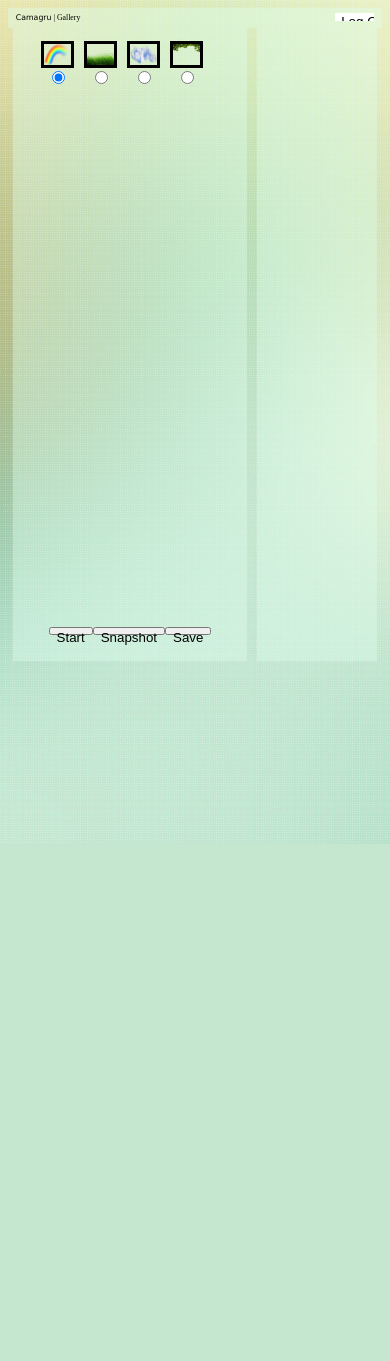
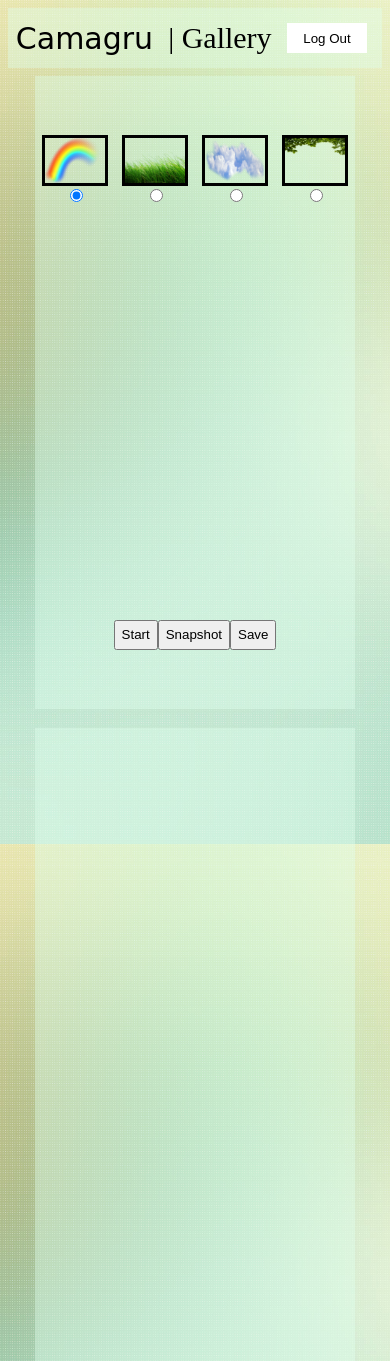
Before and after one commit to ach5910/Camagru, a PHP site: page /Camagru/ in a window 390 px wide. Before the commit the page ends 844 px from the top, so only its background shows below. Run offline with PHP 8.4, Linux system fonts and the light colour scheme; the visitor is signed in with stand-in values (Sample User, id 1); data that the repository does not hold is empty; some libraries are stand-ins or nearby versions.

Commit message:
Working on making all the pages fully responsive

```diff
--- a/index.css
+++ b/index.css
@@ -19,15 +19,18 @@ body {
 	flex-direction: row;
 	justify-content: space-around;
 	height: 75vh;
+	margin-top: 2vw;
 	flex-wrap: wrap;
 }
 .main-content {
 	display: flex;
 	flex-direction: column;
 	justify-content: space-between;
+	align-items: center;
 	width :60vw;
+	min-width: 320px;
 	height: 100%;
-
+	margin-bottom: 5vw;
 	background-color: rgba(223, 255, 238, 0.4);
 }
 
@@ -36,10 +39,7 @@ body {
 	justify-content: space-between;
 	align-items: center;
 	align-content: center;
-	width: 50vw;
-	height: 10vw;
-	margin:3vw;
-	margin-bottom: 1vw;
+	width: 100%;
 }
 
 .filter-container form{
@@ -47,10 +47,9 @@ body {
 	justify-content: space-around;
 	align-items: center;
 	align-content: center;
-	width: 50vw;
-	height: 10vw;
-	margin:3vw;
-	margin-bottom: 1vw;
+	width: 100%;
+	margin-bottom: 2vh;
+	margin-top: 7vh;
 }
 .webcam {
 	display: flex;
@@ -63,11 +62,11 @@ body {
 .webcam-action {
 	display: flex;
 	justify-content: center;
-	height: 2vw;
-	margin-top: 3vh;
-	margin-right: 5vw;
-	margin-left: 5vw;
-	margin-bottom: 3vh;
+	margin-bottom: 7vh;
+}
+
+.webcam-action button{
+	height: 30px;
 }
 
 .side-bar {
@@ -79,7 +78,7 @@ body {
 	overflow: auto;
 	overflow-y: scroll;
 	width: 30vw;
-	min-width: 120px;
+	min-width: 320px;
 	height: 100%;
 
 	background-color: rgba(223, 255, 238, 0.4);
--- a/index.php
+++ b/index.php
@@ -23,19 +23,19 @@ if ($_POST['submit'] === 'det')
 			<div class='filter-container'>
 				<form>
 					<div class='filter'>
-						<img style='width: 7vw;height: auto;border: solid;' src="images/rainbow.png">
+						<img style='width: 7vw; min-width: 60px;height: auto;border: solid;' src="images/rainbow.png">
 						<input type='radio' name='filter' value='0' checked>
 					</div>
 					<div class='filter'>
-						<img style='width: 7vw;height: auto;border: solid;' src="images/grass.png">
+						<img style='width: 7vw;min-width: 60px;height: auto;border: solid;' src="images/grass.png">
 						<input type='radio' name='filter' value='1'>
 					</div>
 					<div class='filter'>
-						<img style='width: 7vw;height: auto;border: solid;' src="images/clouds.png">
+						<img style='width: 7vw;min-width: 60px;height: auto;border: solid;' src="images/clouds.png">
 						<input type='radio' name='filter' value='2'>
 					</div>
 					<div class='filter'>
-						<img style='width: 7vw;height: auto;border: solid;' src="images/vines.png">
+						<img style='width: 7vw;min-width: 60px;height: auto;border: solid;' src="images/vines.png">
 						<input type='radio' name='filter' value='3'>
 					</div>
 				</form>
--- a/nav.css
+++ b/nav.css
@@ -7,7 +7,7 @@
 .nav {
 	display: flex;
 	width: 100%;
-	height: 5vw;
+	height: 60px;
 	background-color: rgba(223, 255, 238, 0.4);
 	align-items: center;
 	align-content: row;
@@ -24,15 +24,15 @@
 .home{
 	display: flex;
 	font-family: cursive;
-	font-size: 2vw;
+	font-size: 30px;
 	font-style: bold;
 	cursor: pointer;
 }
 .gallery{
 	display: flex;
-	font-size: 2vw;
+	font-size: 30px;
 	font-style: bold;
-	padding-left: 0.5vw;
+	padding-left: 15px;
 	cursor: pointer;
 }
 
@@ -40,9 +40,9 @@
 	margin: 0;
 }
 .right form input[type='submit']{
-	height: 2vw;
-	width: 10vw;
+	height: 30px;
+	width: 80px;
 	border:none;
-	margin:2vw;
+	margin: 15px;
 	background-color: white;
 }
--- a/webcam.js
+++ b/webcam.js
@@ -124,8 +124,8 @@ function addImage(img_file){
   var img = document.createElement('img');
   img.setAttribute('src', img_file);
   img.addEventListener('click', function(){detailView(this);}, false);
-  img.style.width = 120 + "px";
-  img.style.margin = 5 + "px";
+  img.style.width = 100 + "px";
+  img.style.marginTop = "5px 0px 0px 0px";;
   gallery.insertBefore(img, gallery.firstChild);
 }
 
```
Also changed, not shown: imagetaken.png, private/user_images/Aaron/20170330223915.png (added).
